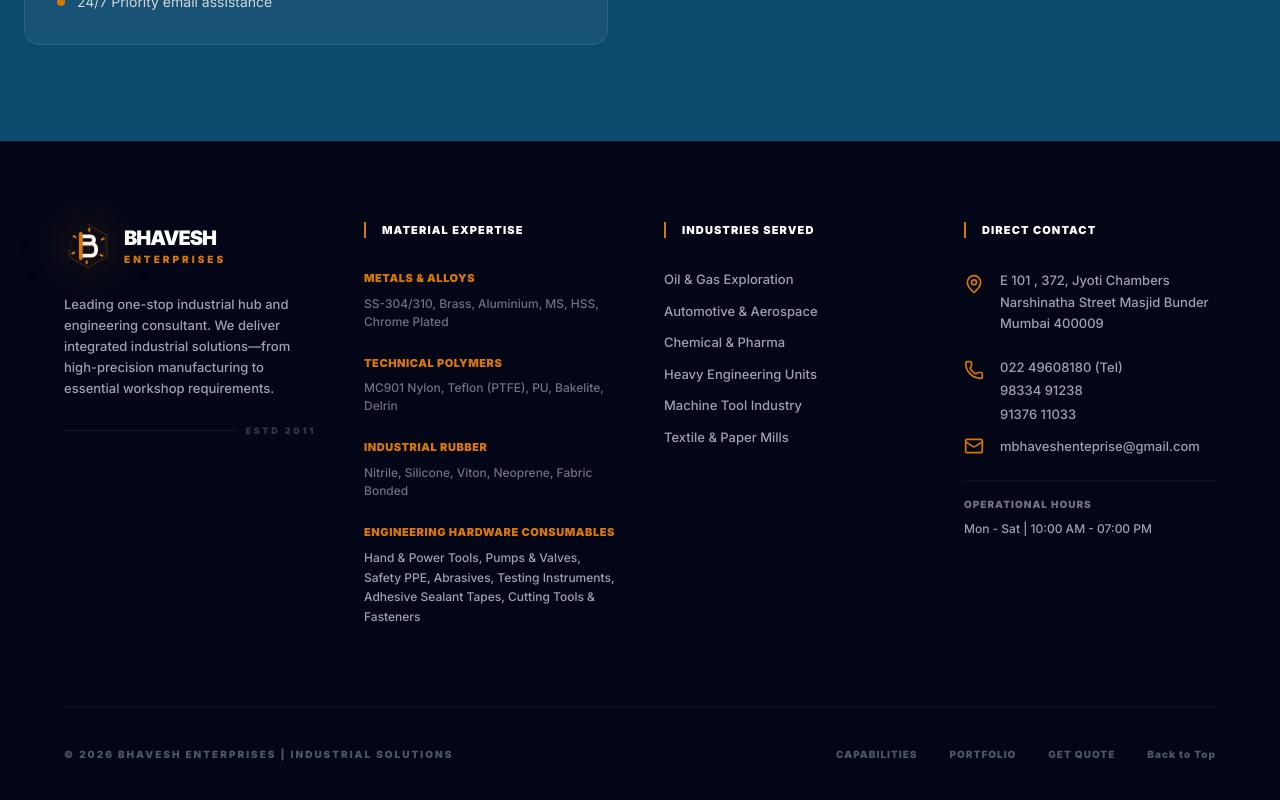
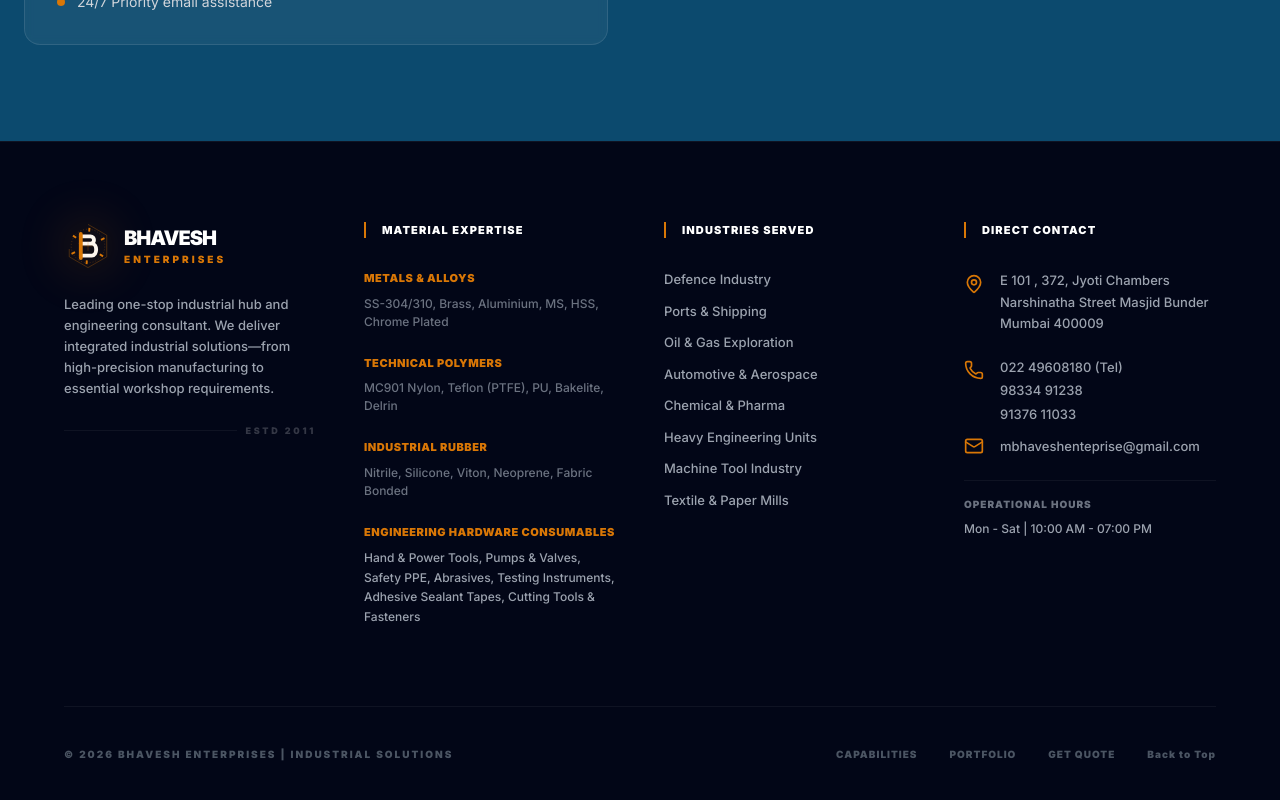
Before and after one commit to savagecoderharsh19/bhavesh.enterprise-portfolio-website-, a Next.js app: page / in a window 1280 px wide. Shown: the part 9103-9903 px from the top of the page. Built offline with nearby package versions, Linux system fonts and the light colour scheme.

Commit message:
Add Defence and Shipping to industries served

```diff
--- a/components/sections/Footer.tsx
+++ b/components/sections/Footer.tsx
@@ -57,6 +57,8 @@
                     <div>
                         <h4 className="text-white font-black uppercase tracking-widest text-[11px] mb-8 border-l-2 border-[#D97706] pl-4">Industries Served</h4>
                         <ul className="space-y-3 text-[13px] text-gray-400 font-medium">
+                            <li className="flex items-center gap-2"><span>Defence Industry</span></li>
+                            <li className="flex items-center gap-2"><span>Ports & Shipping</span></li>
                             <li className="flex items-center gap-2"><span>Oil & Gas Exploration</span></li>
                             <li className="flex items-center gap-2"><span>Automotive & Aerospace</span></li>
                             <li className="flex items-center gap-2"><span>Chemical & Pharma</span></li>
```
